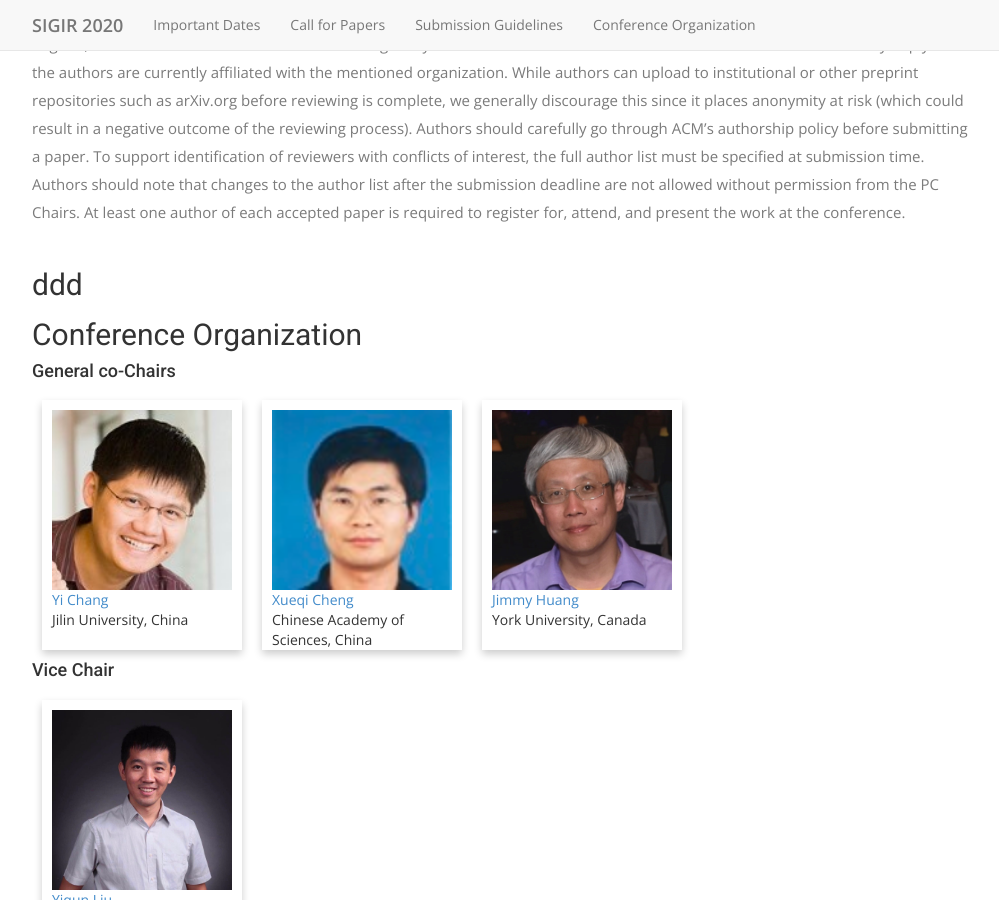
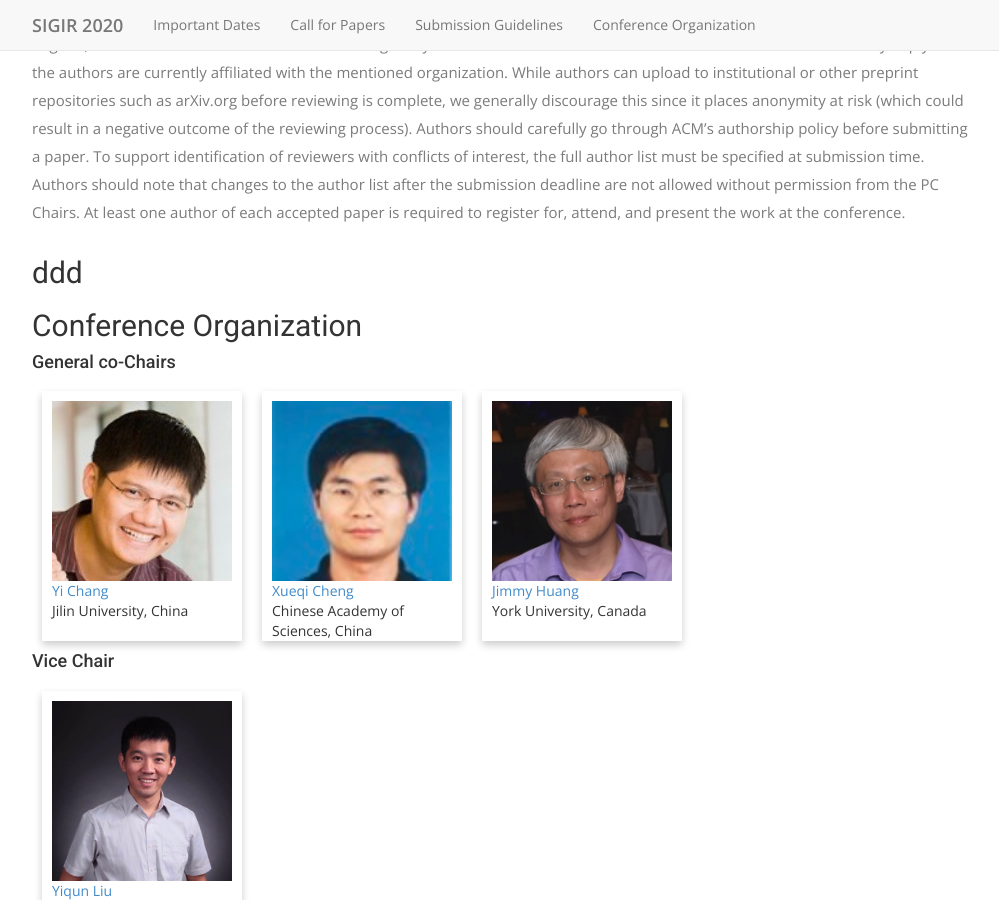
Before and after one commit to LongPhilXia/testLandingPage, a Jekyll site: the page built from index.html, in a window 1280 px wide and 900 px high, scrolled down 3429 px. Shown: the whole window, without its empty margins (38-1037 px from the left). Built offline with Jekyll 4.4.1, drawn with Linux system fonts in a browser that asks for light colours; nearby versions of some CDN libraries; some web fonts are replaced.

Commit message:
Update index.html

```diff
--- a/index.html
+++ b/index.html
@@ -222,7 +222,7 @@
 
             <div class="col-sm-12 col-md-9">
               <div id="organizers">
-                <div class="block" id="organization"><h2>   ddd </h2></div>
+                <div id="organization"><h2>   ddd </h2></div>
     <h2>Conference Organization</h2>
         <h4>General co-Chairs</h4>
         <ul>
```
